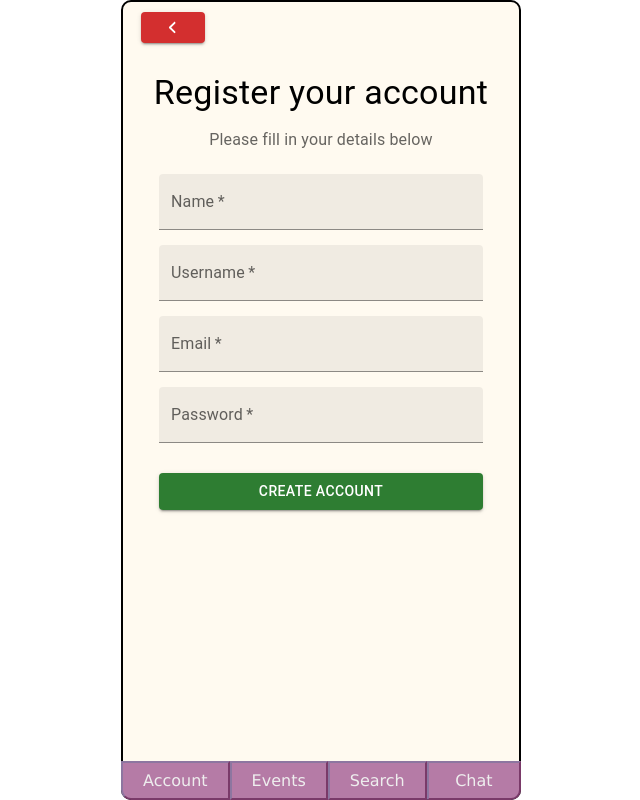
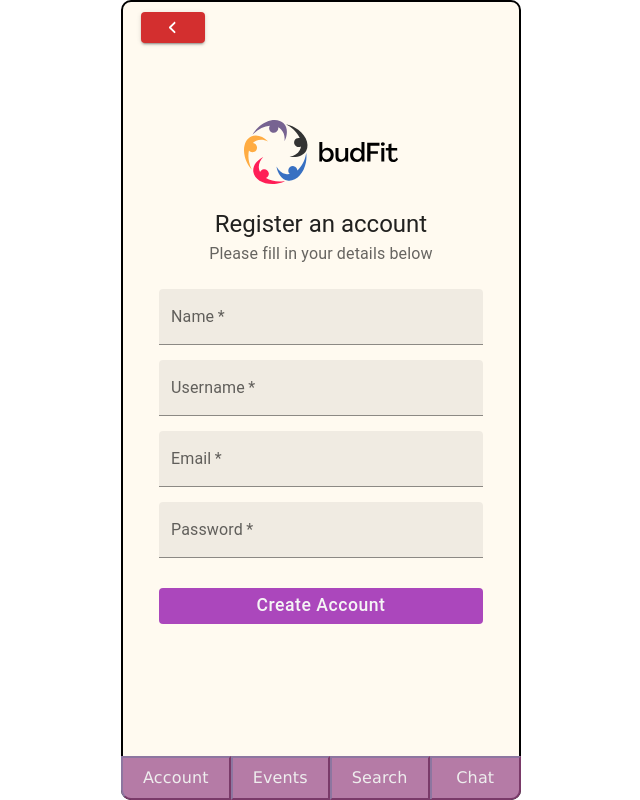
Before and after one commit to SamHardiment/budFit----Client, a React app: page /Register in a window 1280 px wide. Shown: the whole page, without its empty margins (319-959 px from the left). Built offline with nearby package versions, Linux system fonts and the light colour scheme.

Commit message:
style rg page

```diff
--- a/src/components/CreateButton/index.js
+++ b/src/components/CreateButton/index.js
@@ -1,11 +1,34 @@
 import { Button } from "@mui/material";
 import React from "react";
-
+import { createTheme, ThemeProvider } from "@mui/material/styles";
+import { purple, grey } from "@mui/material/colors";
+const theme = createTheme({
+  components: {
+    MuiButton: {
+      variants: [
+        {
+          props: { variant: "login" },
+          style: {
+            textTransform: "none",
+            color: grey[100],
+            fontSize: "1.1rem",
+            backgroundColor: purple[400],
+            "&:hover": {
+              backgroundColor: purple[600],
+            },
+            border: `2px none ${purple[500]}`,
+          },
+        },
+      ],
+    },
+  },
+});
 export function CreateButton() {
   return (
     <Button
       aria-label="create-button"
-      variant="contained"
+      variant="login"
+      className="register"
       type="submit"
       color="success"
       size="medium"
--- a/src/components/HomeBtns/index.css
+++ b/src/components/HomeBtns/index.css
@@ -6,5 +6,5 @@
 .login,
 .register {
   width: 15rem;
-  height: 5vh;
+  height: 4.5vh;
 }
--- a/src/components/RegForm/index.js
+++ b/src/components/RegForm/index.js
@@ -11,7 +11,29 @@ import { useNavigate } from "react-router-dom";
 
 import { CreateButton } from "../";
 import "./style.css";
-
+import { createTheme, ThemeProvider } from "@mui/material/styles";
+import { purple, grey } from "@mui/material/colors";
+const theme = createTheme({
+  components: {
+    MuiButton: {
+      variants: [
+        {
+          props: { variant: "login" },
+          style: {
+            textTransform: "none",
+            color: grey[100],
+            fontSize: "1.1rem",
+            backgroundColor: purple[400],
+            "&:hover": {
+              backgroundColor: purple[600],
+            },
+            border: `2px none ${purple[500]}`,
+          },
+        },
+      ],
+    },
+  },
+});
 function RegForm() {
   const { register, login } = useAuthContext();
   const [formData, setFormData] = useState({
@@ -87,6 +109,7 @@ function RegForm() {
   };
 
   return (
+    <ThemeProvider theme={theme}>
       <div className="regform-container">
         <form
           noValidate
@@ -167,6 +190,7 @@ function RegForm() {
           </div>
         </form>
       </div>
+    </ThemeProvider>
   );
 }
 
--- a/src/pages/Login/index.js
+++ b/src/pages/Login/index.js
@@ -28,6 +28,15 @@ const theme = createTheme({
           style: {
             textTransform: "none",
             color: purple[600],
+            fontSize: "0.9rem",
+          },
+        },
+
+        {
+          props: { variant: "input" },
+          style: {
+            textTransform: "none",
+            color: purple[800],
             fontSize: "0.9rem",
           },
         },
@@ -136,9 +145,8 @@ export const Login = () => {
                 name="username"
                 value={formData.username}
                 onChange={handleInput}
-                placeholder="username"
+                label="Username"
                 variant="filled"
-                required
                 error={error}
                 helperText={error ? "Please enter your username" : ""}
                 fullWidth
@@ -152,9 +160,8 @@ export const Login = () => {
                 name="password"
                 value={formData.password}
                 onChange={handleInput}
-                placeholder="password"
+                label="Password"
                 variant="filled"
-                required
                 error={error}
                 helperText={
                   error ? "Your password was incorrect, please try again" : ""
--- a/src/pages/Register/index.js
+++ b/src/pages/Register/index.js
@@ -1,22 +1,41 @@
 import React from "react";
-import { Typography } from "@mui/material";
+import { Typography, TextField, Box, CssBaseline } from "@mui/material";
 import { RegForm } from "../../components";
 import { BackButton } from "../../components";
 import "./index.css";
+import TopBar from "../../components/TopBar";
 export const Register = () => {
   return (
     <div className="reg-container">
       <div className="reg-topbar">
         <BackButton />
       </div>
-      <div className="reg-text-container">
-        <Typography variant="h4" gutterBottom>
-          Register your account
+      <CssBaseline />
+      <Box
+        sx={{
+          marginTop: 8,
+          display: "flex",
+          flexDirection: "column",
+          alignItems: "center",
+        }}
+      >
+        <TopBar />
+        {/* <Avatar sx={{ p: 4, m: 1, bgcolor: "purple" }}>
+          <img src={image} alt="logo" />
+        </Avatar> */}
+        <Typography
+          sx={{
+            marginTop: 3,
+          }}
+          variant="h5"
+        >
+          Register an account
         </Typography>
         <Typography variant="subtitle1" color="textSecondary" gutterBottom>
           Please fill in your details below
         </Typography>
-      </div>
+      </Box>
+
       <RegForm />
     </div>
   );
```
Lines whose indentation alone changed are shown as unchanged.
